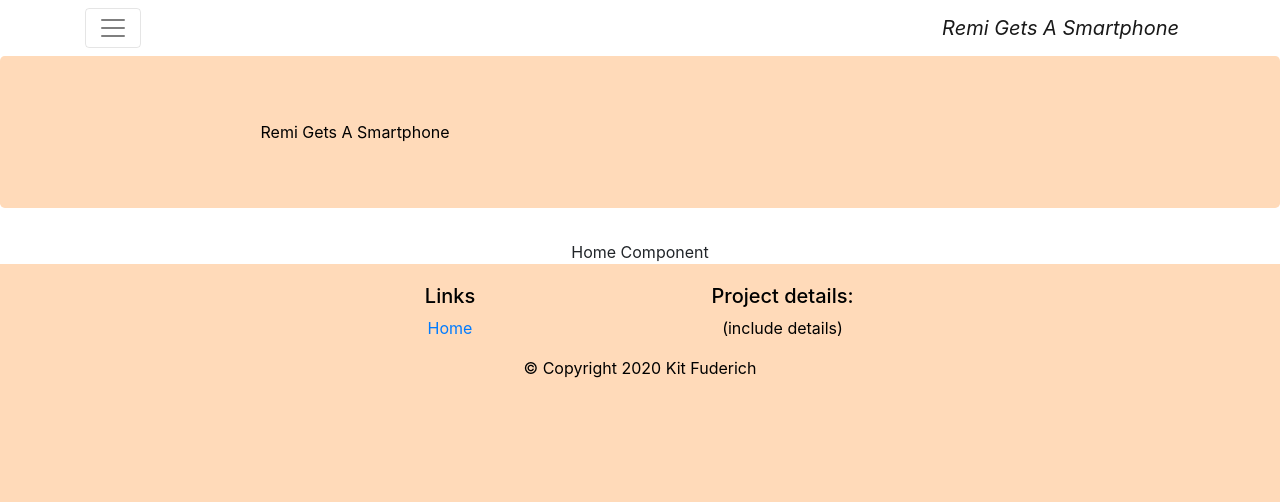
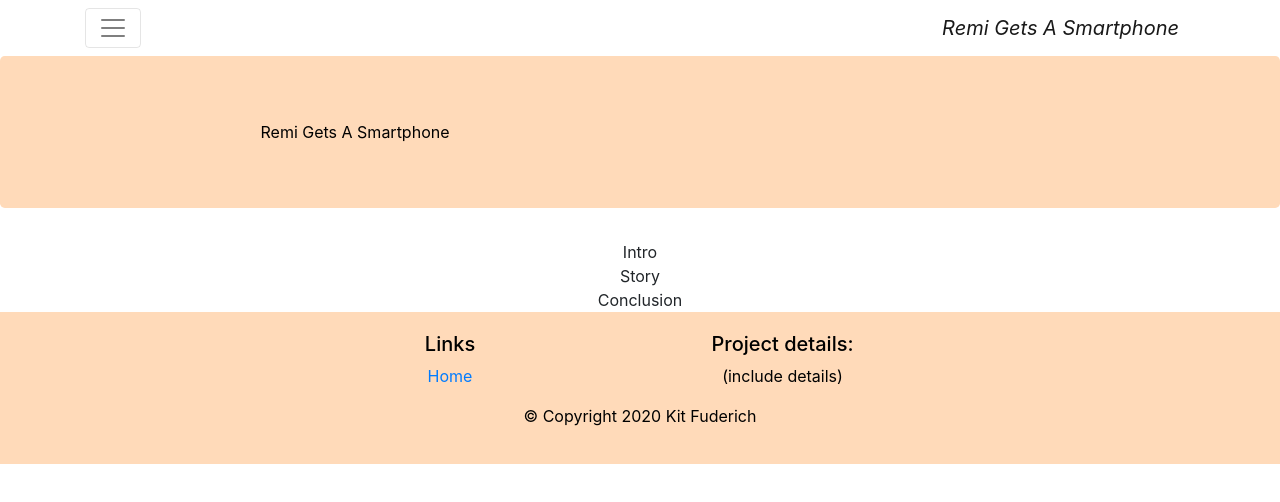
Before and after one commit to kitfud/RemiGetsASmartphone, a React (Create React App) app: page /home in a window 1280 px wide. Shown: the top 502 px of the page. Built offline with nearby package versions, Linux system fonts and the light colour scheme.

Commit message:
added some test data in for rendering on home component/pre-redux

```diff
--- a/src/App.css
+++ b/src/App.css
@@ -44,9 +44,14 @@
   margin:0px auto;
   padding: 20px 0px 20px 0px;
   color:black;
-  min-height: 100vh;
 }
 
+.jumbotron {
+  padding:1px 1px 1px 1px;
+  margin:0px auto;
+  background-color: peachpuff ;
+  color:black;
+}
 
 .navlink {
   color:black;
--- a/src/components/HomeComponent.js
+++ b/src/components/HomeComponent.js
@@ -1,11 +1,29 @@
 import React, {Component} from 'react'
 
+function Slides ({slides}){
+    if(slides !=null){
+        const slideStory = slides.map((slide)=>
+        <div key={slide.id}>{slide.name}</div> )
+        return(
+            slideStory
+            )
+    }
+    else{
+           return <div></div>;
+    }
+
+
+
+    }
+
 class Home extends Component {
+
+
     render(){
         return(
-<div>Home Component</div>
+<Slides slides ={this.props.slides}/>
         )
-    }
+        }
 }
 
 export default Home;
--- a/src/components/MainComponent.js
+++ b/src/components/MainComponent.js
@@ -4,15 +4,29 @@ import About from './AboutComponent.js';
 import Header from './HeaderComponent';
 import Footer from './FooterComponent';
 import { Switch, Route, Redirect } from 'react-router-dom';
+import { SLIDES } from '../shared/slides';
 
 class Main extends Component {
+
+    constructor(props) {
+        super(props);
+
+        this.state = {
+          slides: SLIDES
+        };
+      }
+
+componentDidMount(){
+    console.log(this.state.slides)
+}
+
     render(){
         return(
 <React.Fragment>
 <Header/>
 
 <Switch>
-<Route path='/home' component={Home} />
+<Route path='/home' component={() =><Home slides={this.state.slides}/>} />
 <Route path='/about' component={About} />
 <Redirect to="/home" />
 </Switch>
--- /dev/null
+++ b/src/shared/slides.js
@@ -0,0 +1,19 @@
+export const SLIDES =[
+    {
+        id: 0,
+        name:'Intro',
+        description:'Remi moves to Seattle',
+                        },
+     {
+        id: 1,
+        name:'Story',
+        description:'Remi gets a smartphone and has to unlock it',
+                            },
+     {
+        id: 2,
+        name:'Conclusion',
+        description:'By asking for help Remi is able to unlock her phone'
+                      }
+
+
+]
```
